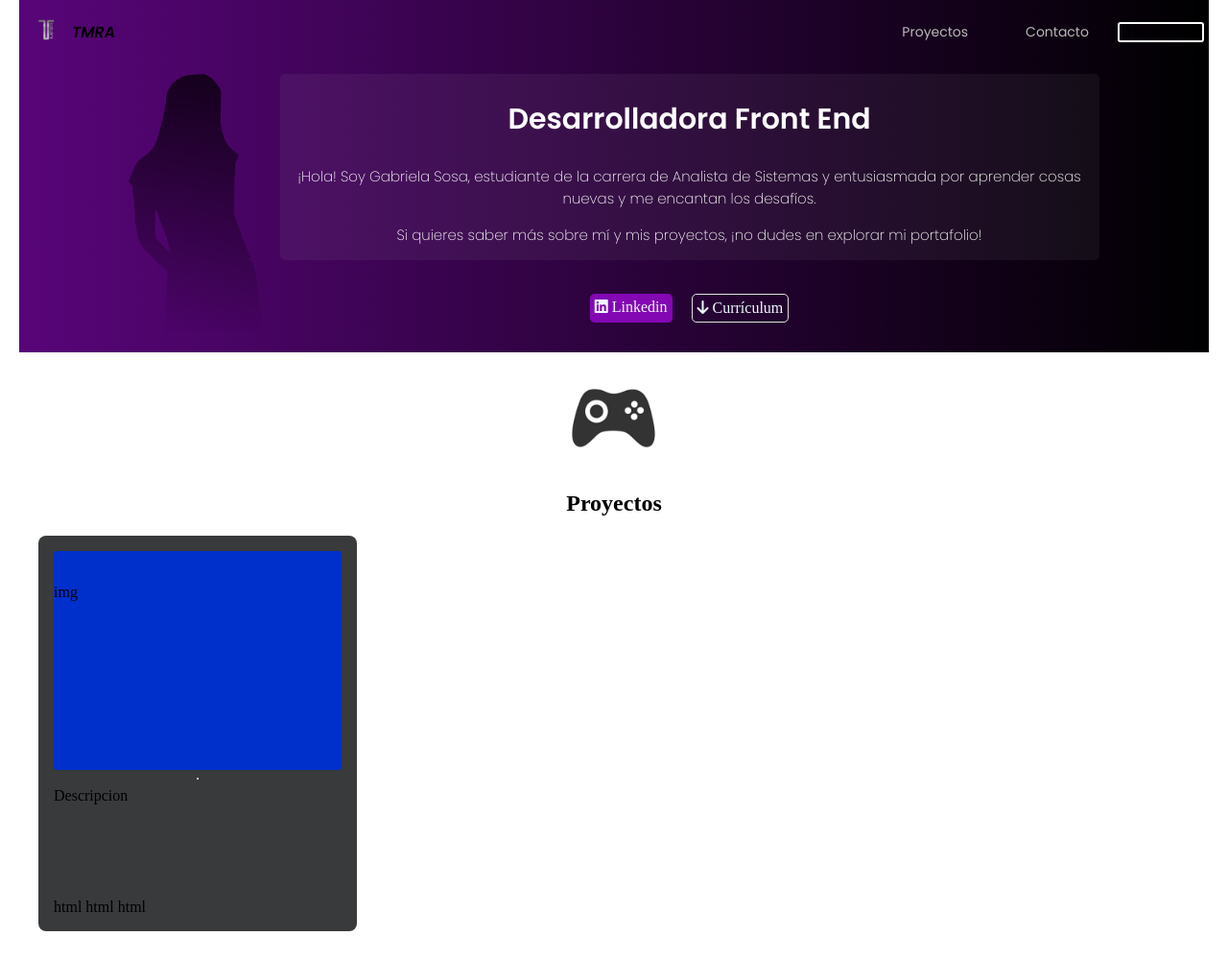
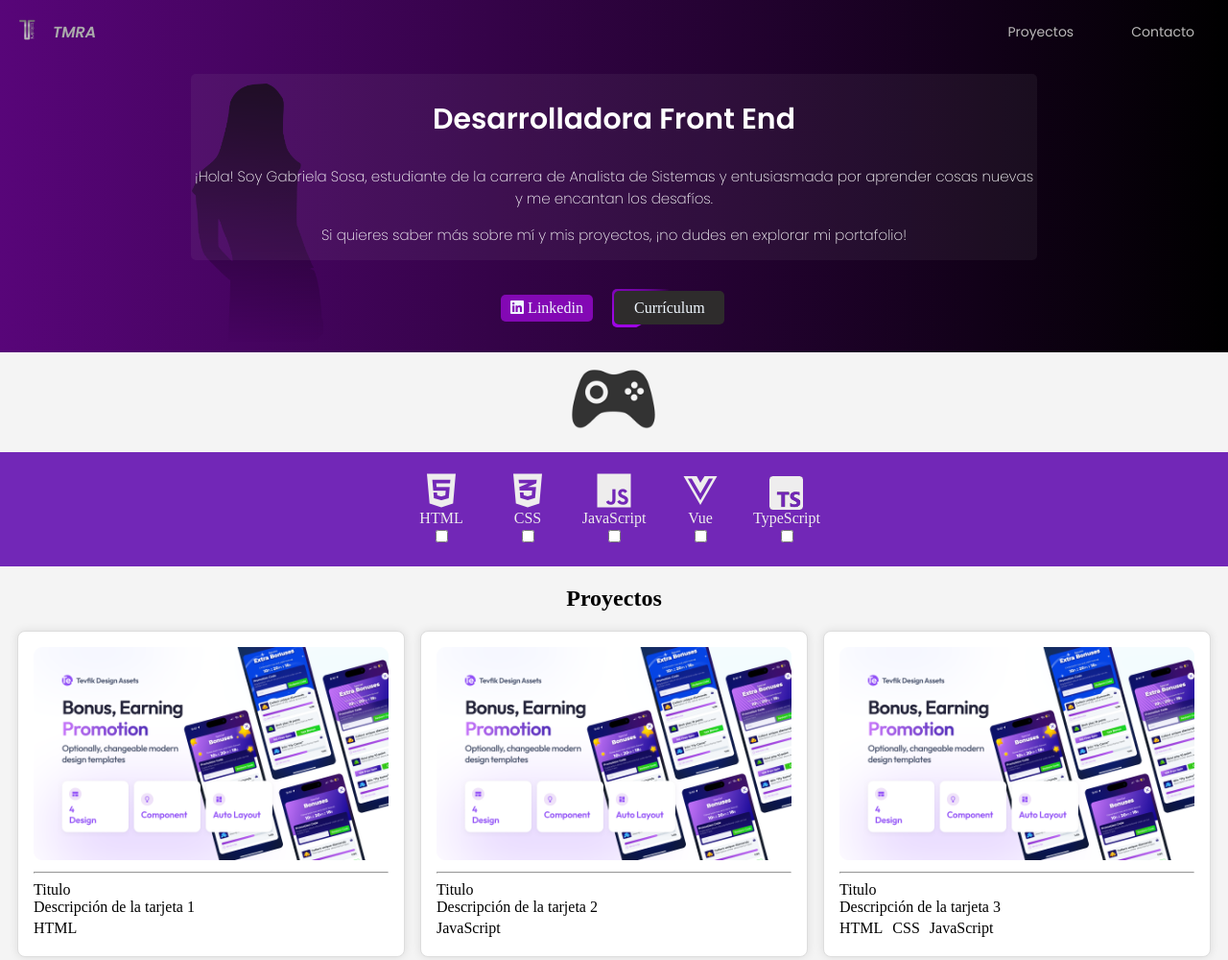
Before and after one commit to TamaraGSosa/My-Porfolio, a plain HTML site: page index.html in a window 1280 px wide. Shown: the top 1000 px of the page at 96% size. Drawn offline with Linux system fonts and the light colour scheme; a web font is replaced by a local one.

Commit message:
modificando section description-creando filtro skills

```diff
--- /dev/null
+++ b/css/border-cv.css
@@ -0,0 +1,3 @@
+.border-cv{
+
+}
--- a/css/header.css
+++ b/css/header.css
@@ -5,12 +5,11 @@ header{
     height: 50px;
 }
 nav{
-   padding: 5px;
+    padding: 5px;
 }
 
 .nav-content{
     display: flex;
-
 }
 .nav-conteiner{
     display: flex;
@@ -27,8 +26,9 @@ nav{
 }
 .nav-logo p {
     font-family: "Poppins", sans-serif;
-  font-weight: 600;
-  font-style: italic;
+    font-weight: 600;
+    font-style: italic;
+    color: rgb(170, 170, 170);
 }
 .nav-list{
     display: flex;
@@ -50,12 +50,8 @@ nav{
     border-radius: 3px ;
     background: none;
     border: 2px solid ;
-
-
     cursor: pointer;
-
     border-color: rgb(252, 252, 252);
-
 }
 .button-theme:hover{
     background-color: rgb(7, 107, 194);
--- /dev/null
+++ b/css/search.css
@@ -0,0 +1,37 @@
+.container-skills{
+    display: flex;
+    justify-content: center;
+    background-color: rgba(105, 25, 179, 0.932);
+    margin-bottom: 10px;
+    padding: 10px;
+
+}
+/* Estilos generales para el contenedor de habilidades */
+.skill-item {
+    display: flex;
+    flex-direction: column-reverse;
+    align-items: center;
+    margin: 10px;
+    width: 70px;
+}
+
+/* Estilo del checkbox */
+.skill-item input[type="checkbox"] {
+    margin-bottom: 5px; /* Espacio entre el checkbox y el ícono */
+}
+
+/* Estilo del ícono */
+.skill-item i {
+    font-size: 40px; /* Tamaño del ícono */
+}
+.label-item{
+    display: flex;
+    flex-direction: column;
+
+    align-items: center;
+    color: #eeeded; /* Color del ícono (puedes ajustar según tu preferencia) */
+}
+.img-skills-typescript{
+    width: 35px;;
+    left: auto;
+}
--- a/css/section-description.css
+++ b/css/section-description.css
@@ -2,6 +2,7 @@
     position: relative;
     width: 100%;
     height: 300px;
+
 }
 
 .section-description{
@@ -10,6 +11,7 @@
     background: linear-gradient(to right, #580579, #000000);
     position: relative;
     overflow: hidden;
+
 }
 .container-description {
     display: flex;
@@ -33,7 +35,6 @@
     border-radius: 5px;
     box-shadow:0 2px px rgba(0, 0, 0, 0.247); /* Añade la sombra */ ;
     text-align: center;
-
 }
 .text-description h1 {
     font-family: "Poppins", sans-serif;
@@ -53,18 +54,24 @@
     display: block; /* Asegura que la imagen no tenga espacio debajo */
     mask-image: linear-gradient(to bottom, rgba(0, 0, 0, 0.719) 0%, rgba(0, 0, 0, 0) 100%);
     mask-size: 100% 100%;
+    top:20px;
+    left: 200px;
+
+    position: absolute
 }
 
 .icons-description{
     display: flex;
     gap: 20px;
     text-align: center;
-    padding: 35px;
+    margin-top: 30px;
+    align-items: center;
 }
 .icons-description a{
+    position: relative;
     text-decoration: none;
     color: aliceblue;
-    padding: 5px;
+    padding: 5px 10px; /* Ajusta el padding según tus necesidades */
     border-radius: 5px;
 }
 .icon-linkedin{
@@ -72,14 +79,55 @@
 }
 .icon-linkedin:hover{
     background-color: rgba(174, 37, 228, 0.89);
-    border: 1px solid #999494;
+
 }
 
 .icon-cv{
-    background: none;
-    border: 1px solid #e7dede;
+    border: none; /* Elimina el borde gris aquí */
+    position:relative;
+    overflow: hidden;
+    display: flex;
+    align-items: center;
+    justify-content: center;
+    width: 100px;
+    height: 30px;
+    border-radius: 5px;
 }
+.icon-cv::before{
+    content: '';
+    position: absolute;
+    height: 200px;
+    width: 200px;
+    background-image: conic-gradient(rgb(158, 5, 230) 20deg,transparent 120deg);
+    animation: rotar 3s linear infinite;
+    z-index: 0; /* Coloca la animación detrás del contenido */
+}
+@keyframes rotar{
+    from{
+        transform: rotate(0deg);
+    }
+    to{
+        transform :rotate(360deg);
+    }
+}
+.icon-cv::after {
+    content: "";
+    position: absolute;
+    width: 115px;
+    height: 35px;
+    background-color: #2e2c2c;
+    border-radius: 5px;
+}
+
+.icon-cv i, .icon-cv span {
+    position: relative;
+    z-index: 1; /* Asegura que el texto y el ícono estén encima de la animación */
+}
+
+
 .icon-cv:hover{
-    background-color: #3c393d;
-    border: none;
+
+    background-color: #801ba1;
+    cursor: pointer;
+
 }
--- a/css/section-project.css
+++ b/css/section-project.css
@@ -1,27 +1,42 @@
-.section-projects{
-    padding:20px
+.section-projects {
+    background-color: #f4f4f4;
 }
-.content-project{
+
+.content-project {
     text-align: center;
+    margin-bottom: 20px;
 }
-.consola-img{
-    height: 100px;
+
+.consola-img {
+    width: 100px; /* Ajusta según sea necesario */
+    height: auto;
 }
-.conteiner-card{
-    background-color: rgb(56, 58, 59);
+
+.container-cards {
     display: flex;
-    flex-direction: column;
-    height: 380px;
-    width: 300px;
-    padding: 1rem;
-    border-radius: 0.5rem;
+    gap: 16px;
+    flex-wrap: wrap;
+    justify-content: center; /* Centra las tarjetas en el contenedor */
 }
-.img-card{
-    background-color: rgb(0, 48, 204);
-    height: 60%;
-    border-color: blue;
-    border-radius: 0.2rem;
+
+.container-card {
+    border: 1px solid #ddd;
+    padding: 16px;
+    border-radius: 8px;
+    width: 370px;
+    box-shadow: 0 0 10px rgba(0, 0, 0, 0.1);
+    background-color: #fff;
 }
-.skills-card{
-    margin-top: auto;
+
+.img-card img {
+    width: 100%;
+    height: auto;
+    border-radius: 4px;
 }
+
+.skills-card  {
+    display: flex;
+
+    margin: 4px 0;
+    gap: 10px;
+}
--- a/css/style.css
+++ b/css/style.css
@@ -4,8 +4,9 @@
 @import url('section-project.css');
 @import url('section-contact.css');
 @import url('section-description.css');
+@import url('search.css');
 body{
     margin: 0;
-    padding: 0px 20px;
+
 
 }
--- a/index.html
+++ b/index.html
@@ -31,7 +31,7 @@
                         </li>
 
                     </ul>
-                    <button class="button-theme">Theme claro</button>
+                    <!-- <button class="button-theme">Theme claro</button> -->
 
                 </div>
 
@@ -43,7 +43,7 @@
         <section class="description">
             <div class="section-description">
                 <div class="container-description">
-                    <img src="./assets/silueta.png" alt="" class="image-description">
+                    <img src="./assets/silueta.png" alt="img-description" class="image-description">
                     <div class="description-section">
                         <div class="text-description">
                             <h1>Desarrolladora Front End</h1>
@@ -52,7 +52,7 @@
                         </div>
                         <div class="icons-description">
                             <a class="icon-linkedin" href="http://"><i class="fa-brands fa-linkedin"></i> <span>Linkedin</span></a>
-                            <a class="icon-cv"><i class="fa-solid fa-arrow-down"></i> <span>Currículum</span></a>
+                                <a class="icon-cv"><span>Currículum</span></a>
                         </div>
                     </div>
             </div>
@@ -61,21 +61,10 @@
         <section class="section-projects">
             <div class="content-project">
                 <img src="./assets/pngwing.com (1).png" alt="consola-logo" class="consola-img">
+                <div id="container-skills" class="container-skills"></div>
                 <h2>Proyectos</h2>
             </div>
-            <div class="conteiner-card">
-                <div class="img-card">
-                    <img src="" alt="">
-                    <p>img</p>
-                </div>
-                <hr>
-                <span>Descripcion</span>
-                <div class="skills-card">
-                    <span>html</span>
-                    <span>html</span>
-                    <span>html</span>
-                </div>
-            </div>
+            <div id="cardsContainer" class="container-cards">
         </section>
         <section class="section-contact">
             <h2>Contacteme</h2>
@@ -97,6 +86,6 @@
 
         </footer>
         </main>
-
+    <script type="module" src="./scripts/main.js"> </script>
 </body>
 </html>
--- /dev/null
+++ b/scripts/data-card.js
@@ -0,0 +1,32 @@
+// data.js
+
+const cardData = {
+    cards: [
+        {
+            image: 'assets/ejemplo-project.png',
+            title: 'Titulo',
+            description: 'Descripción de la tarjeta 1',
+            skills: ['HTML']
+        },
+        {
+            image: 'assets/ejemplo-project.png',
+            title: 'Titulo',
+            description: 'Descripción de la tarjeta 2',
+            skills: ['JavaScript']
+        },
+        {
+            image: 'assets/ejemplo-project.png',
+            title: 'Titulo',
+            description: 'Descripción de la tarjeta 3',
+            skills: ['HTML', 'CSS', 'JavaScript']
+        },
+        {
+            image: 'assets/ejemplo-project.png',
+            title: 'Titulo',
+            description: 'Descripción de la tarjeta 3',
+            skills: ['HTML', 'CSS', 'JavaScript']
+        }
+    ]
+};
+
+export default cardData;
--- a/scripts/main.js
+++ b/scripts/main.js
@@ -0,0 +1,44 @@
+import cardData from '../scripts/data-card.js'; // Ajusta la ruta si es necesario
+import {createCheckbox, searchproject} from '../scripts/searchskills.js'
+
+document.addEventListener('DOMContentLoaded', () => {
+    const containerSkills = document.getElementById('container-skills');
+    createCheckbox(containerSkills)
+    searchproject()
+
+    const createCard = (data) => {
+        const cardHTML = `
+            <div class="container-card">
+                <div class="img-card">
+                    <img src="${data.image}" alt="Card Image">
+                </div>
+                <hr>
+                <span>${data.title}</span>
+                <br>
+                <span>${data.description}</span>
+                <div class="skills-card">
+                    ${data.skills.map(skill => `<span>${skill}</span>`).join('')}
+                </div>
+            </div>
+        `;
+
+        const container = document.querySelector('#cardsContainer');
+        if (container) {
+            container.innerHTML += cardHTML; // Añade la tarjeta al contenedor
+        } else {
+            console.error('Contenedor con ID "cardsContainer" no encontrado');
+        }
+    };
+
+    const renderCards = () => {
+        if (cardData && cardData.cards && Array.isArray(cardData.cards)) {
+            cardData.cards.forEach(data => createCard(data));
+        } else {
+            console.error('cardData.cards no está definido o no es un array');
+        }
+    };
+
+    renderCards();
+
+
+});
--- /dev/null
+++ b/scripts/searchskills.js
@@ -0,0 +1,111 @@
+// scripts/skills.js
+
+import cardData from './data-card.js'; // Ajusta la ruta si es necesario
+
+const containerSkills = document.getElementById('container-skills');
+
+const skills = [
+    { id: 'html', name: 'HTML', image: 'fa-brands fa-html5' },
+    { id: 'css', name: 'CSS', image: 'fa-brands fa-css3-alt' },
+    { id: 'javascript', name: 'JavaScript', image: 'fa-brands fa-js' },
+    { id: 'vue', name: 'Vue', image: 'fa-brands fa-vuejs' },
+    {id:'typescrip',name:'TypeScript',image2:'assets/type-script.png'}
+];
+
+export const createCheckbox = () => {
+    skills.forEach(skill => {
+        const div = document.createElement('div');
+        div.className = 'skill-item';
+
+        const input = document.createElement('input');
+        input.type = 'checkbox';
+        input.id = skill.id;
+        input.name = 'skills';
+        input.value = skill.name;
+
+        const label = document.createElement('label');
+        label.htmlFor = skill.id;
+        label.className = 'label-item';
+
+        if (skill.image) { // Si tiene un icono
+            const icon = document.createElement('i');
+            icon.className = skill.image;
+            label.appendChild(icon);
+        }
+
+        if (skill.image2) { // Si tiene una imagen
+            const image = document.createElement('img');
+            image.className = 'img-skills-typescript';
+            image.src = skill.image2;
+            label.appendChild(image);
+        }
+
+        const text = document.createTextNode(` ${skill.name}`);
+        label.appendChild(text);
+
+        div.appendChild(input);
+        div.appendChild(label);
+        containerSkills.appendChild(div);
+    });
+};
+
+
+export const searchproject = () => {
+    let selectedSkills = [];
+
+    const checkboxes = document.getElementsByName('skills');
+
+    Array.from(checkboxes).forEach(checkbox => {
+        checkbox.addEventListener('change', function(event) {
+            const skillValue = event.target.value;
+
+            if (event.target.checked) {
+                if (!selectedSkills.includes(skillValue)) {
+                    selectedSkills.push(skillValue);
+                }
+                console.log(`Checkbox marcado: ${skillValue}`);
+            } else {
+                selectedSkills = selectedSkills.filter(skill => skill !== skillValue);
+                console.log(`Checkbox desmarcado: ${skillValue}`);
+            }
+
+            filterCards(selectedSkills);
+        });
+    });
+};
+
+const filterCards = (selectedSkills) => {
+    // Si no hay habilidades seleccionadas, muestra todas las tarjetas
+    const filteredCards = selectedSkills.length === 0
+        ? cardData.cards
+        : cardData.cards.filter(card =>
+            selectedSkills.some(skill => card.skills.includes(skill))
+        );
+
+    // Muestra las tarjetas filtradas en el DOM
+    const container = document.querySelector('#cardsContainer');
+    container.innerHTML = ''; // Limpiar contenedor antes de renderizar tarjetas filtradas
+
+    filteredCards.forEach(data => {
+        const cardHTML = `
+            <div class="container-card">
+                <div class="img-card">
+                    <img src="${data.image}" alt="Card Image">
+                </div>
+                <hr>
+                <span>${data.title}</span>
+                <br>
+                <span>${data.description}</span>
+                <div class="skills-card">
+                    ${data.skills.map(skill => `<span>${skill}</span>`).join('')}
+                </div>
+            </div>
+        `;
+
+        container.innerHTML += cardHTML;
+    });
+
+    if (filteredCards.length === 0) {
+        container.innerHTML = '<p>No se encontraron tarjetas con las habilidades seleccionadas.</p>';
+    }
+};
```
Also changed, not shown: assets/ejemplo-project.png (added), assets/type-script.png (added).
